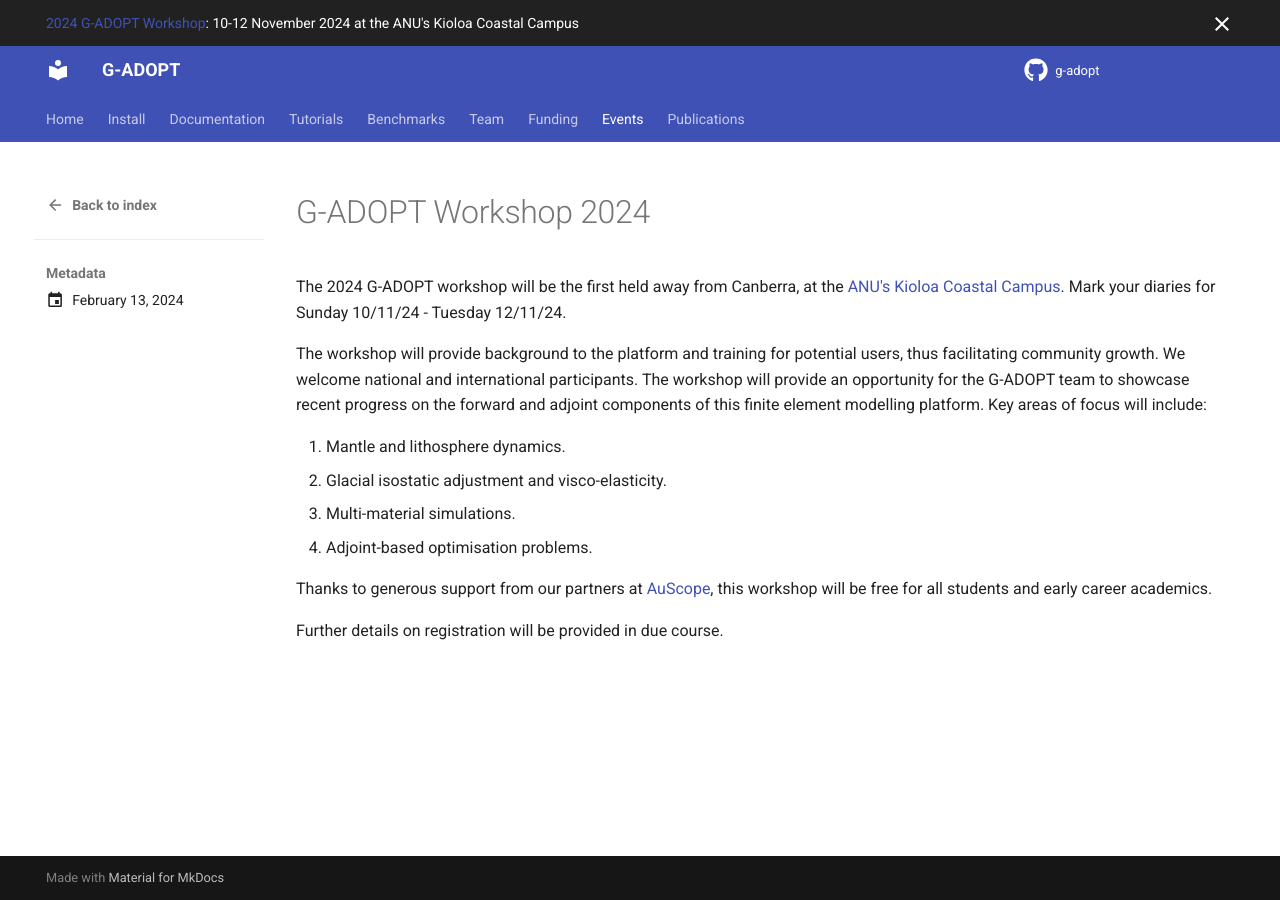
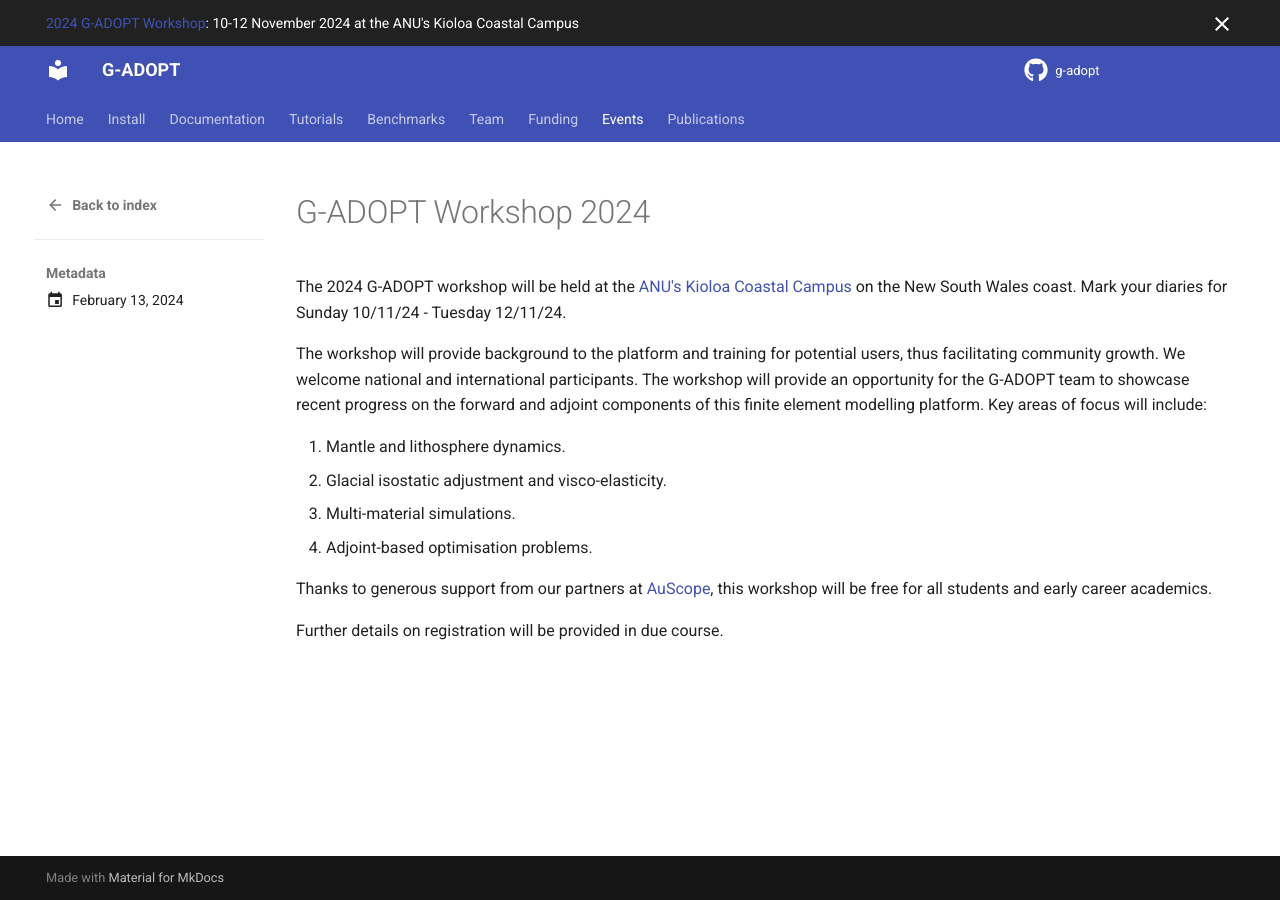
Before and after one commit to g-adopt/g-adopt.github.io, an MkDocs documentation site: the page built from docs/events/workshops/posts/2024-workshop.md, in a window 1280 px wide. Built offline with MkDocs 1.6.1 and Material for MkDocs 9.7.7, drawn with Linux system fonts in a browser that asks for light colours; comment, search, counter and statistics services are not loaded.

Commit message:
Address Thomas comment.

```diff
--- a/docs/events/workshops/posts/2024-workshop.md
+++ b/docs/events/workshops/posts/2024-workshop.md
@@ -4,7 +4,7 @@
 
 # G-ADOPT Workshop 2024
 
-The 2024 G-ADOPT workshop will be the first held away from Canberra, at the [ANU's Kioloa Coastal Campus](https://www.anu.edu.au/about/campuses-facilities/kioloa-coastal-campus). Mark your diaries for Sunday 10/11/24 - Tuesday 12/11/24.
+The 2024 G-ADOPT workshop will be held at the [ANU's Kioloa Coastal Campus](https://www.anu.edu.au/about/campuses-facilities/kioloa-coastal-campus) on the New South Wales coast. Mark your diaries for Sunday 10/11/24 - Tuesday 12/11/24.
 
 The workshop will provide background to the platform and training for potential users, thus facilitating community growth. We welcome national and international participants. The workshop will provide an opportunity for the G-ADOPT team to showcase recent progress on the forward and adjoint components of this finite element modelling platform. Key areas of focus will include:
 
```
